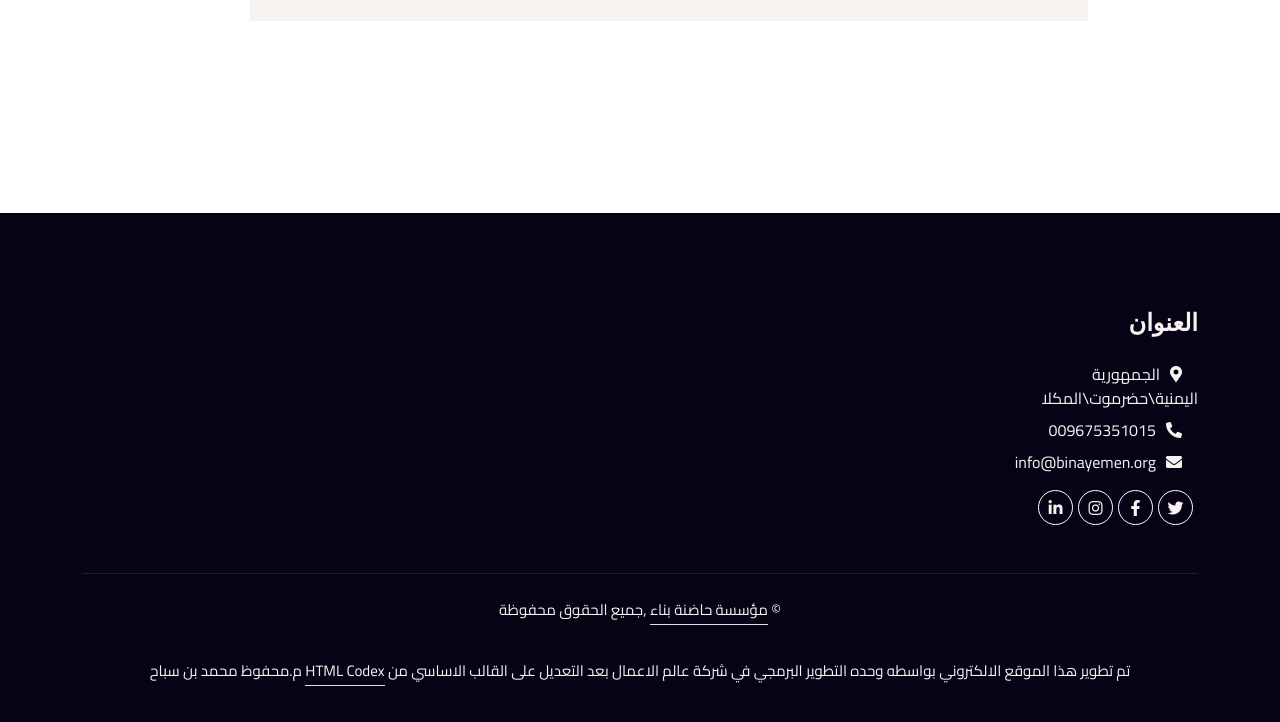
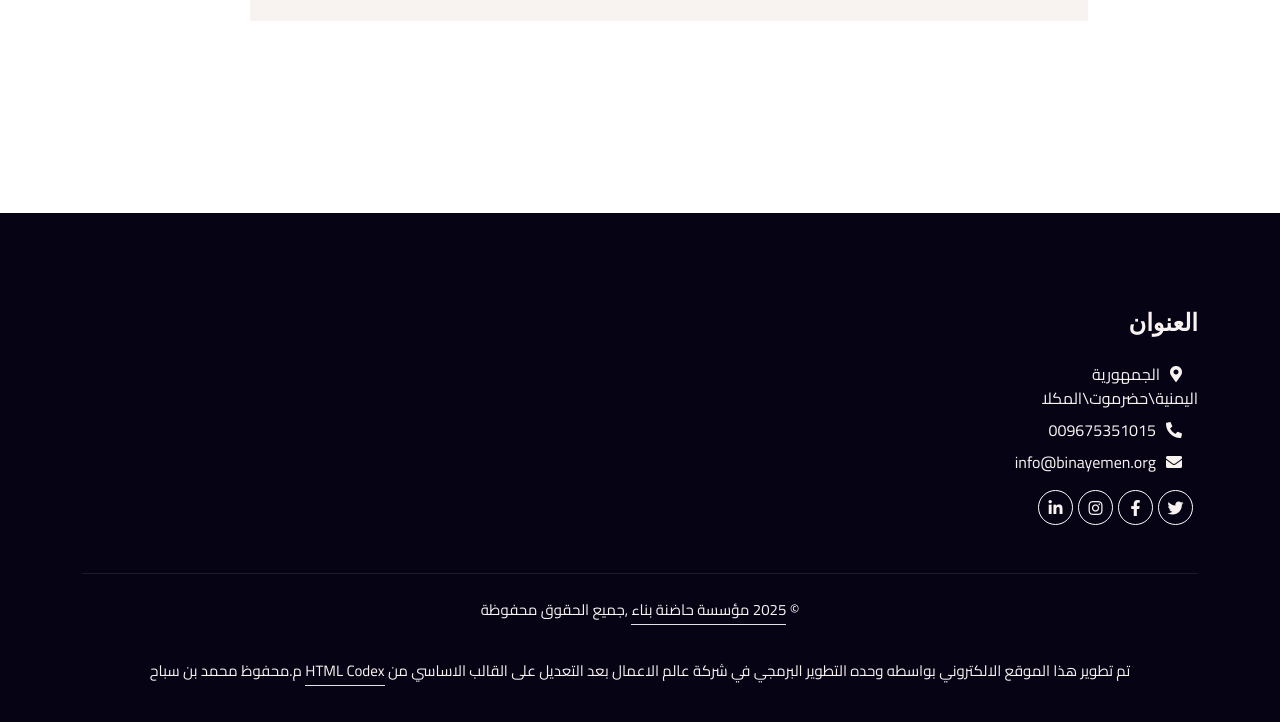
Before and after one commit to MIIPremium/bina_website, a plain HTML site: page index.html in a window 1280 px wide. Shown: the part 4580-5302 px from the top of the page. Drawn offline with nearby package versions, Linux system fonts and the light colour scheme; a web font is replaced by a local one.

Commit message:
Update index.html

```diff
--- a/index.html
+++ b/index.html
@@ -594,7 +594,7 @@
                 <div  dir="rtl" class="copyright">
 
                         <p  dir="rtl">
-                            &copy; <a class="border-bottom" href="#">مؤسسة حاضنة بناء</a> ,جميع الحقوق محفوظة
+                            &copy; <a class="border-bottom" href="#">2025 مؤسسة حاضنة بناء</a> ,جميع الحقوق محفوظة
                         </p><br>
                         <p >
                           تم تطوير هذا الموقع الالكتروني بواسطه وحده التطوير البرمجي في شركة عالم الاعمال بعد التعديل على القالب الاساسي من  <a class="border-bottom" href="https://htmlcodex.com">HTML Codex</a> م.محفوظ محمد بن سباح
```
